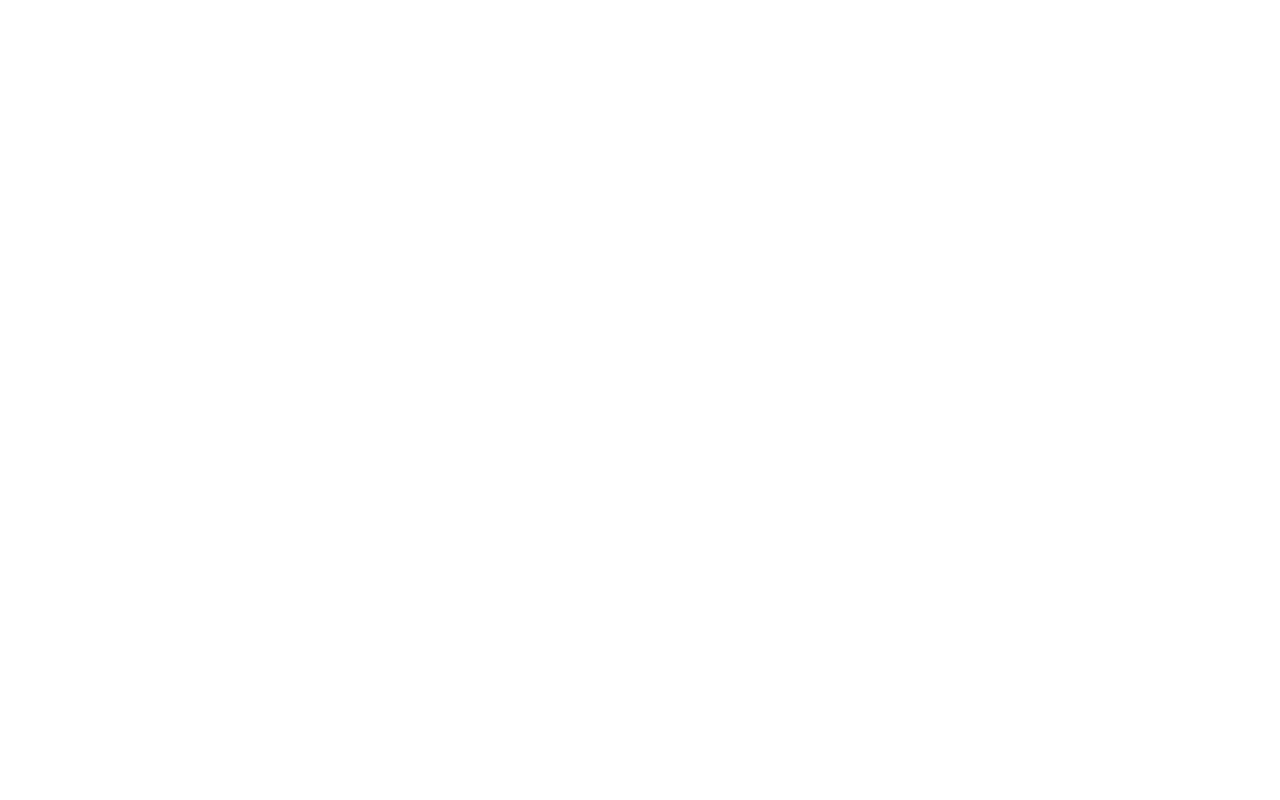
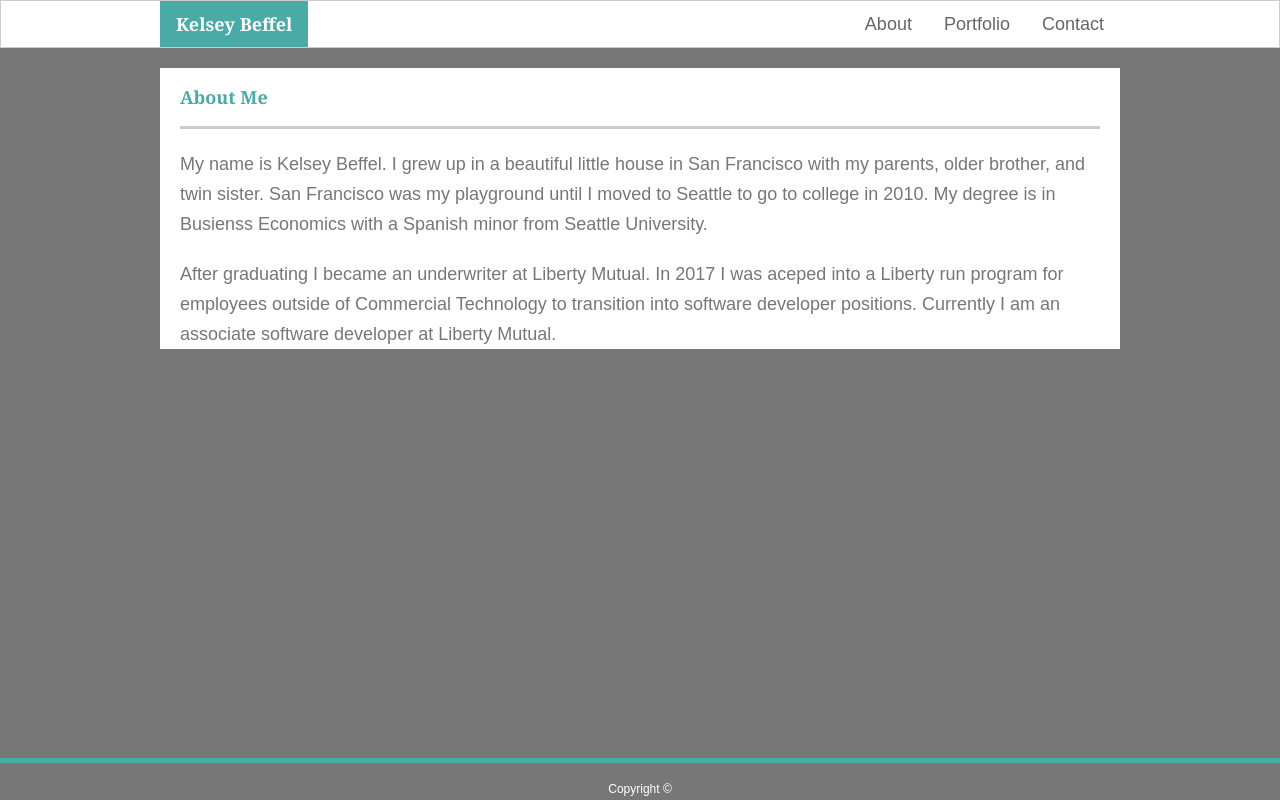
Before and after one commit to kbefff/Basic-Portfolio, a plain HTML site: page index.html in a window 1280 px wide. Drawn offline with Linux system fonts and the light colour scheme.

Commit message:
styling, footer, content revision

```diff
--- /dev/null
+++ b/css/reset.css
@@ -0,0 +1,102 @@
+/*
+html5doctor.com Reset Stylesheet
+v1.6.1
+Last Updated: 2010-09-17
+Author: Richard Clark - http://richclarkdesign.com
+Twitter: @rich_clark
+*/
+
+html, body, div, span, object, iframe,
+h1, h2, h3, h4, h5, h6, p, blockquote, pre,
+abbr, address, cite, code,
+del, dfn, em, img, ins, kbd, q, samp,
+small, strong, sub, sup, var,
+b, i,
+dl, dt, dd, ol, ul, li,
+fieldset, form, label, legend,
+table, caption, tbody, tfoot, thead, tr, th, td,
+article, aside, canvas, details, figcaption, figure,
+footer, header, hgroup, menu, nav, section, summary,
+time, mark, audio, video {
+    margin:0;
+    padding:0;
+    border:0;
+    outline:0;
+    font-size:100%;
+    vertical-align:baseline;
+    background:transparent;
+}
+
+body {
+    line-height:1;
+}
+
+article,aside,details,figcaption,figure,
+footer,header,hgroup,menu,nav,section {
+    display:block;
+}
+
+nav ul {
+    list-style:none;
+}
+
+blockquote, q {
+    quotes:none;
+}
+
+blockquote:before, blockquote:after,
+q:before, q:after {
+    content:'';
+    content:none;
+}
+
+a {
+    margin:0;
+    padding:0;
+    font-size:100%;
+    vertical-align:baseline;
+    background:transparent;
+}
+
+/* change colours to suit your needs */
+ins {
+    background-color:#ff9;
+    color:#000;
+    text-decoration:none;
+}
+
+/* change colours to suit your needs */
+mark {
+    background-color:#ff9;
+    color:#000;
+    font-style:italic;
+    font-weight:bold;
+}
+
+del {
+    text-decoration: line-through;
+}
+
+abbr[title], dfn[title] {
+    border-bottom:1px dotted;
+    cursor:help;
+}
+
+table {
+    border-collapse:collapse;
+    border-spacing:0;
+}
+
+/* change border colour to suit your needs */
+hr {
+    display:block;
+    height:1px;
+    border:0;
+    border-top:1px solid #cccccc;
+    margin:1em 0;
+    padding:0;
+}
+
+input, select {
+    vertical-align:middle;
+}
--- a/css/style.css
+++ b/css/style.css
@@ -0,0 +1,87 @@
+body {
+    font-family: 'Arial', 'Helvetica Neue', Helvetica, sans-serif;
+    color: #777;
+    background-image: url ("..images/bananas.png");
+    background-repeat: repeat;
+    background-color: #777;
+    /* width: 960px; */
+    font-size: 18px;
+}
+
+.navContent, .mainContent {
+    width: 960px;
+    margin: auto;
+    background-color: white;
+
+}
+
+ul {
+    list-style-type: none;
+    margin: 0;
+    padding: 0;
+    overflow: hidden;
+    border: 1px solid #cccccc;
+    background-color: #ffffff;
+}
+
+li {
+    float: right;
+
+}
+
+li a {
+    display: block;
+    color: #666;
+    text-align: center;
+    padding: 14px 16px;
+    text-decoration: none;
+}
+
+.logo {
+    float: left;
+    text-align: center;
+    padding: 14px 16px;
+    background-color: #4aaaa5;
+    color: #ffffff;
+    font-family: 'Georgia', Times, Times New Roman, serif;
+    font-weight: bold;
+
+}
+
+
+h1 {
+    font-family: 'Georgia', Times, Times New Roman, serif;
+    color: #4aaaa5;
+    /* margin: 10px; */
+    padding: 20px 0px;
+    margin: 20px;
+    border-bottom: 3px solid #cccccc;
+}
+
+p {
+    /* padding: 10px; */
+    margin: 20px;
+    line-height: 30px;
+
+}
+
+footer {
+    color: white;
+    position: fixed;
+    left: 0;
+    bottom: 0;
+    width: 100%;
+    text-align: center;
+    padding: 20px 0px 5px 0px;
+    border-top: 5px solid #4aaaa5;
+    font-size: 12px;
+}
+
+/* li a:hover:not(.active) {
+    background-color: #ddd;
+}
+
+li a.active {
+    color: white;
+    background-color: #4CAF50;
+} */
--- a/index.html
+++ b/index.html
@@ -1,11 +1,43 @@
 <!DOCTYPE html>
 <html lang="en">
+
 <head>
     <title>Basic Portfolio</title>
     <meta charset="UTF-8">
+    <link href="css/reset.css" rel="stylesheet">
     <link href="css/style.css" rel="stylesheet">
 </head>
+
 <body>
 
+    <ul>
+        <div class="navContent">
+            <li class="logo">Kelsey Beffel</li>
+            <li><a href="Contact.html">Contact</a></li>
+            <li><a href="portfolio.html">Portfolio</a></li>
+            <li><a href="index.html">About</a></li>
+        </div>
+    </ul>
+
+    <div class="mainContent">
+        <h1>About Me</h1>
+        <p>My name is Kelsey Beffel. I grew up in a beautiful little house in San Francisco with my parents, older
+            brother,
+            and twin sister. San Francisco was my playground until I moved to Seattle to go to college in 2010. My degree is in
+            Busienss Economics with a Spanish minor from Seattle University.</p>
+        <p>After graduating I became an underwriter at Liberty Mutual. In 2017 I was aceped into a Liberty run program
+            for
+            employees outside of Commercial Technology to transition into software developer positions. Currently I am an
+            associate software developer at Liberty Mutual.</p>
+    </div>
+
+
+    <footer>Copyright &copy;</footer>
 </body>
+
 </html>
+
+<!--
+* Write a paragraph or two about yourself. Make it fun, show your personality!
+* The main logo where it says "Your Name" should say your name. This may make the logo section smaller or wider depending on how long your name is—that is fine and expected.
+* Add, commit, and push your code to GitHub often, especially when you complete a page. -->
```
Also changed, not shown: contact.html (+24 -0 lines), portfolio.html (+24 -0 lines), images/bananas.png (added), 1 other file. Lines whose indentation alone changed are shown as unchanged.
